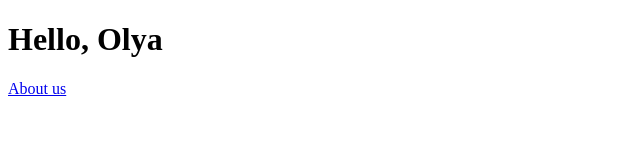
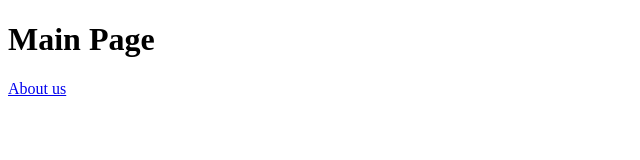
Before and after one commit to Alisatonks/React, a React (Vite) app in the folder y/: page / in a window 1280 px wide. Shown: the top 160 px of the page, without its empty margins (0-640 px from the left). Built offline with nearby package versions, Linux system fonts and the light colour scheme.

Commit message:
refactor: changed function components to class components

```diff
--- a/y/src/App.tsx
+++ b/y/src/App.tsx
@@ -1,9 +1,11 @@
+import React from 'react';
 import { HashRouter, Route, Routes } from 'react-router-dom';
 import Home from './pages/Home';
 import Error from './pages/Error';
 import AboutUs from './pages/AboutUs';
 
-export function App() {
+export class App extends React.PureComponent {
+  render() {
     return (
       <Routes>
         <Route path="/" element={<Home />} />
@@ -11,6 +13,7 @@ export function App() {
         <Route path="*" element={<Error />} />
       </Routes>
     );
+  }
 }
 
 export function WrappedApp() {
--- /dev/null
+++ b/y/src/components/Header.tsx
@@ -0,0 +1,14 @@
+import React from 'react';
+import { Link } from 'react-router-dom';
+
+class Header extends React.PureComponent {
+  render() {
+    return (
+      <header>
+        <h1>Main Page</h1>
+        <Link to="/About us">About us</Link>
+      </header>
+    );
+  }
+}
+export default Header;
--- a/y/src/pages/AboutUs.tsx
+++ b/y/src/pages/AboutUs.tsx
@@ -1,6 +1,8 @@
+import React from 'react';
 import { Link } from 'react-router-dom';
 
-function AboutUs() {
+class AboutUs extends React.PureComponent {
+  render() {
     return (
       <>
         <h1>About Us</h1>
@@ -8,4 +10,5 @@ function AboutUs() {
       </>
     );
   }
+}
 export default AboutUs;
--- a/y/src/pages/Error.tsx
+++ b/y/src/pages/Error.tsx
@@ -1,6 +1,8 @@
+import React from 'react';
 import { Link } from 'react-router-dom';
 
-function Error() {
+class Error extends React.PureComponent {
+  render() {
     return (
       <>
         <h1>This is an error page</h1>
@@ -8,4 +10,5 @@ function Error() {
       </>
     );
   }
+}
 export default Error;
--- a/y/src/pages/Home.tsx
+++ b/y/src/pages/Home.tsx
@@ -1,11 +1,13 @@
-import { Link } from 'react-router-dom';
+import React from 'react';
+import Header from '../components/Header';
 
-function Home() {
-  return (
-    <>
-      <h1>Hello, Olya</h1>
-      <Link to="/About us">About us</Link>
-    </>
-  );
+class Home extends React.PureComponent {
+  render() {
+    return (
+      <div>
+        <Header />
+      </div>
+    );
+  }
 }
 export default Home;
```
Also changed, not shown: 1 other file (tests, documents, lock files or other folders). Lines whose indentation alone changed are shown as unchanged.
